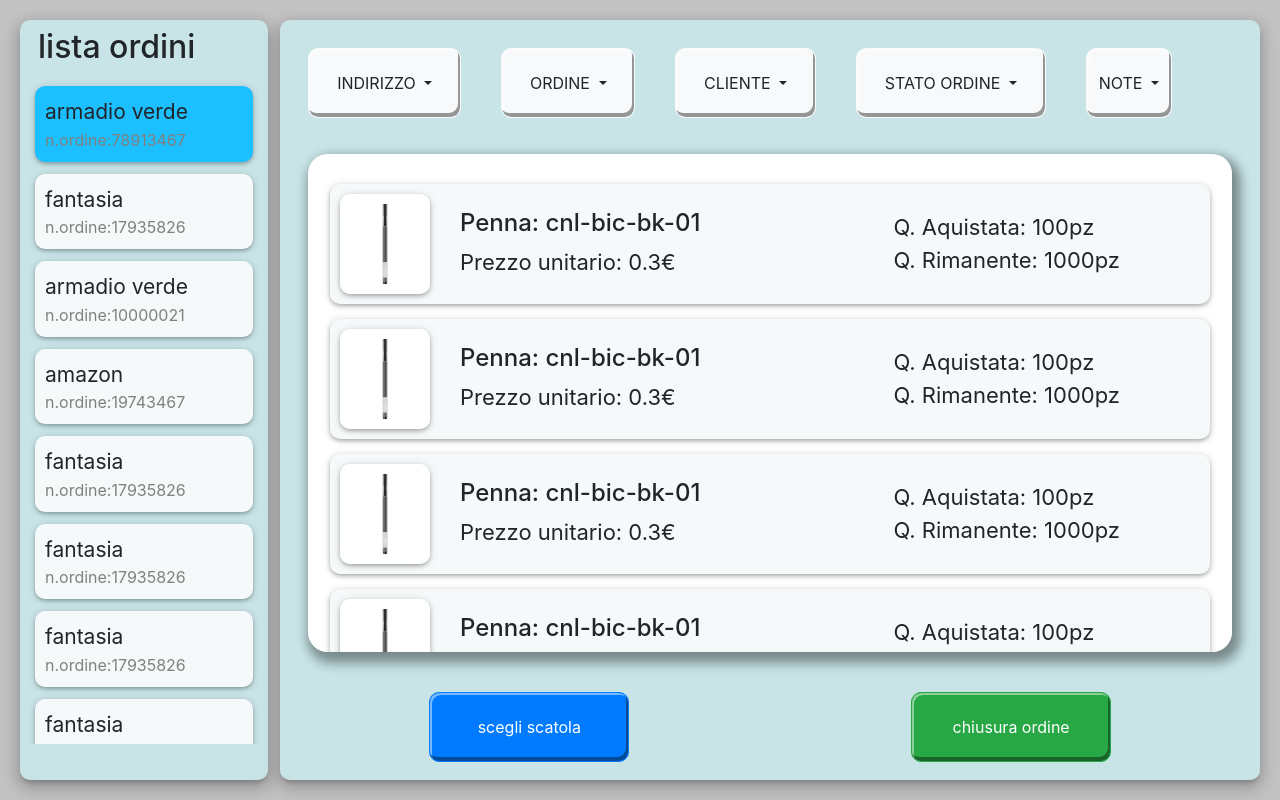
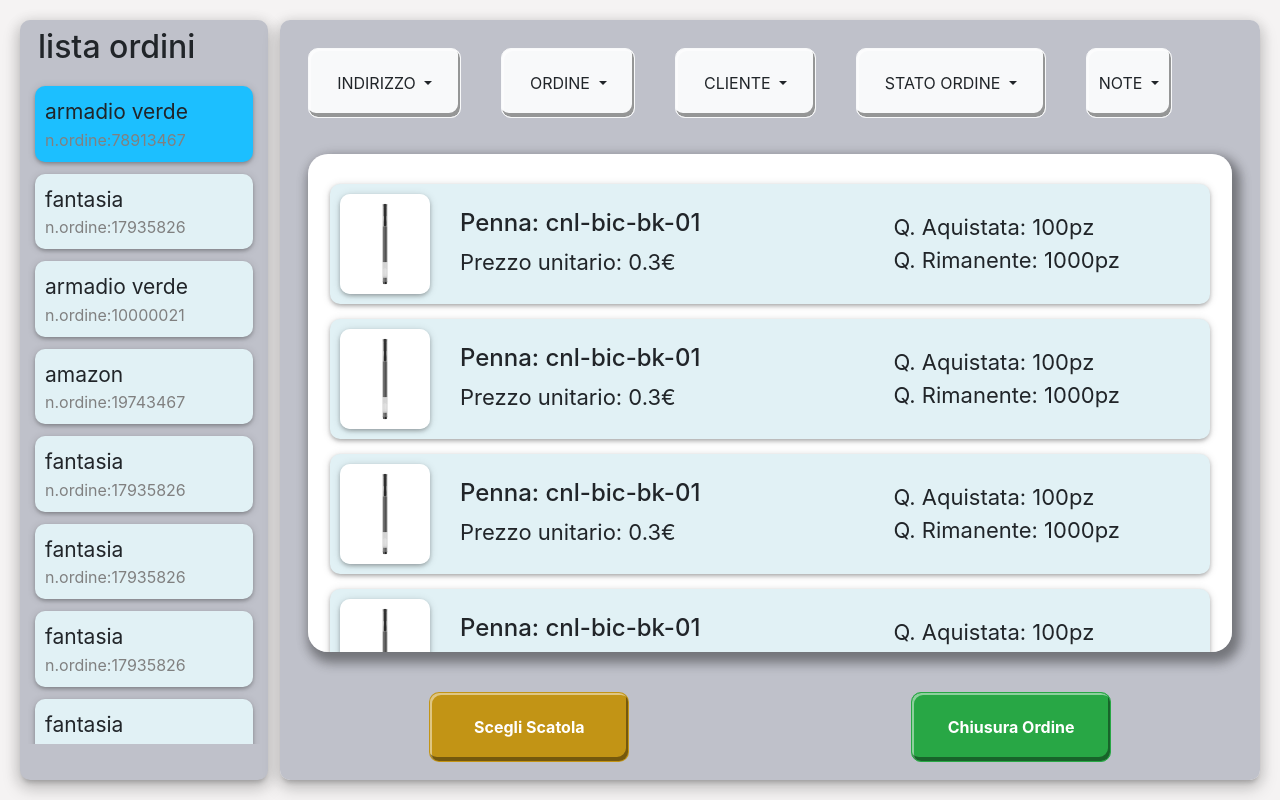
Before and after one commit to MicheleManco/esercizio-ui-ux-gestionale, a Vue app: page / in a window 1280 px wide. Built offline with nearby package versions, Linux system fonts and the light colour scheme.

Commit message:
estetica

```diff
--- a/src/App.vue
+++ b/src/App.vue
@@ -962,7 +962,7 @@ export default {
   box-sizing: border-box;
 }
 body{
-  background-color: rgb(194, 194, 194);
+  background-color: rgb(245, 243, 243);
   #big-container{
     height: 100vh;
     padding: 20px;
--- a/src/components/MainLayout.vue
+++ b/src/components/MainLayout.vue
@@ -123,9 +123,9 @@
   <!----------------------------------------------------------------------------------------------------------------------------------------------->
   <!-- parte bassa con tasto chiusura ordine  -->
   <div id="btn-finali">
-    <button class="btn btn-primary">scegli scatola</button>
+    <button class="btn btn-scatola"><strong>Scegli Scatola</strong></button>
     <!-- background-color and border-color pulsante scatola #e7ac27 -->
-    <button class="btn btn-success">chiusura ordine</button>
+    <button class="btn btn-success"><strong>Chiusura Ordine</strong></button>
   </div>
 </div>
 
@@ -150,7 +150,7 @@ export default {
 <style scoped lang="scss">
 #container{
   width: 79%;
-  background-color: rgb(200, 228, 231);
+  background-color: rgb(191, 193, 202);
   height: 100%;
   border-radius: 10px;
   padding:8px;
@@ -191,7 +191,7 @@ export default {
       border-radius: 10px;
       padding: 10px;
       margin: 15px 7px;
-      background-color: rgb(245, 249, 250);
+      background-color: #e1f1f5;
       box-shadow: 0px 2px 5px 0px rgba(0,0,0,0.14) , 0px 1px 10px 0px rgba(0,0,0,0.12) , 0px 2px 4px -1px rgba(0,0,0,0.2);
       display: flex;
       align-items: center;
@@ -242,6 +242,10 @@ export default {
     display: flex;
     justify-content: space-around;
     margin: 40px 0;
+    .btn-scatola{
+        background-color: #c29415;
+        color: white;
+      }
     .btn{
       height: 70px;
       width: 200px;
--- a/src/components/Sidebar.vue
+++ b/src/components/Sidebar.vue
@@ -43,7 +43,7 @@ export default {
     width: 20%;
 }
     #container-sidebar{
-        background-color: rgb(200, 228, 231);
+        background-color: rgb(191, 193, 202);
         width: 100%;
         height: 100%;
         border-radius: 10px;
@@ -66,7 +66,7 @@ export default {
                 border-radius: 10px;
                 padding: 10px;
                 margin: 12px 7px;
-                background-color: rgb(245, 249, 250);
+                background-color: #e1f1f5;
                 box-shadow: 0px 2px 5px 0px rgba(0,0,0,0.14) , 0px 1px 10px 0px rgba(0,0,0,0.12) , 0px 2px 4px -1px rgba(0,0,0,0.2);
 
                 .title-side{
```
